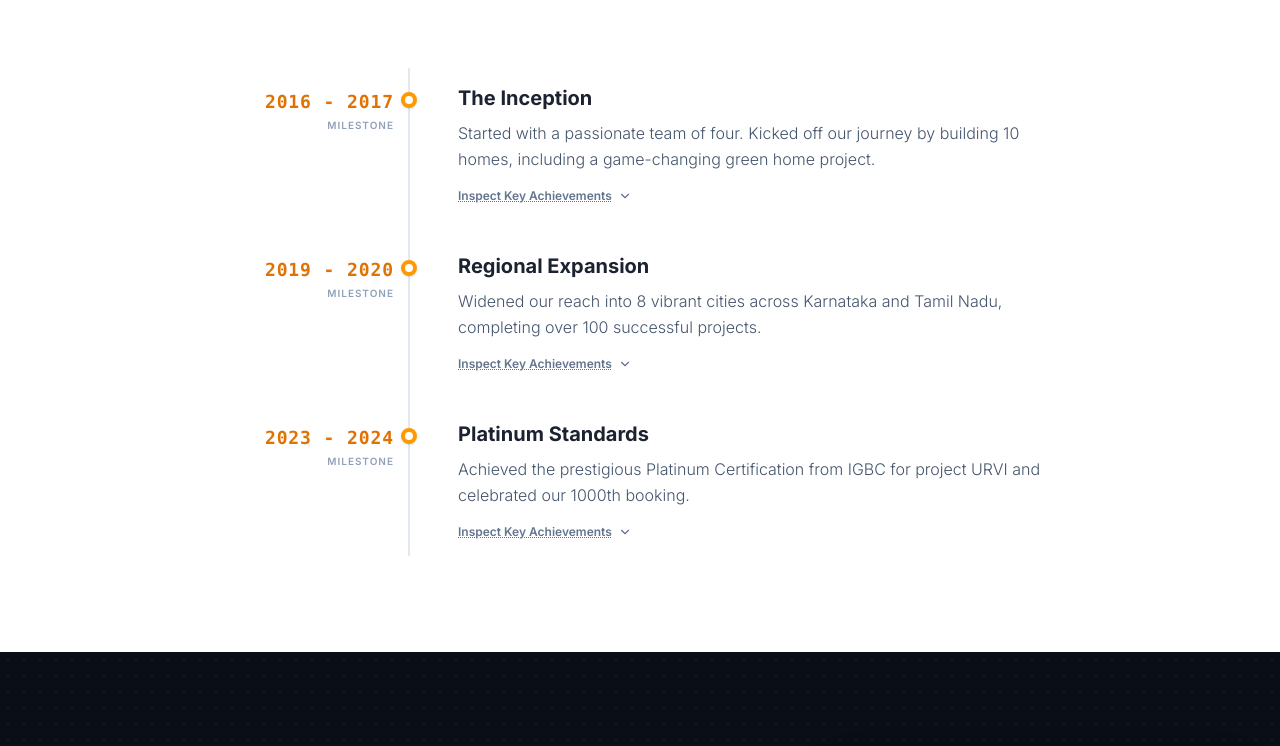
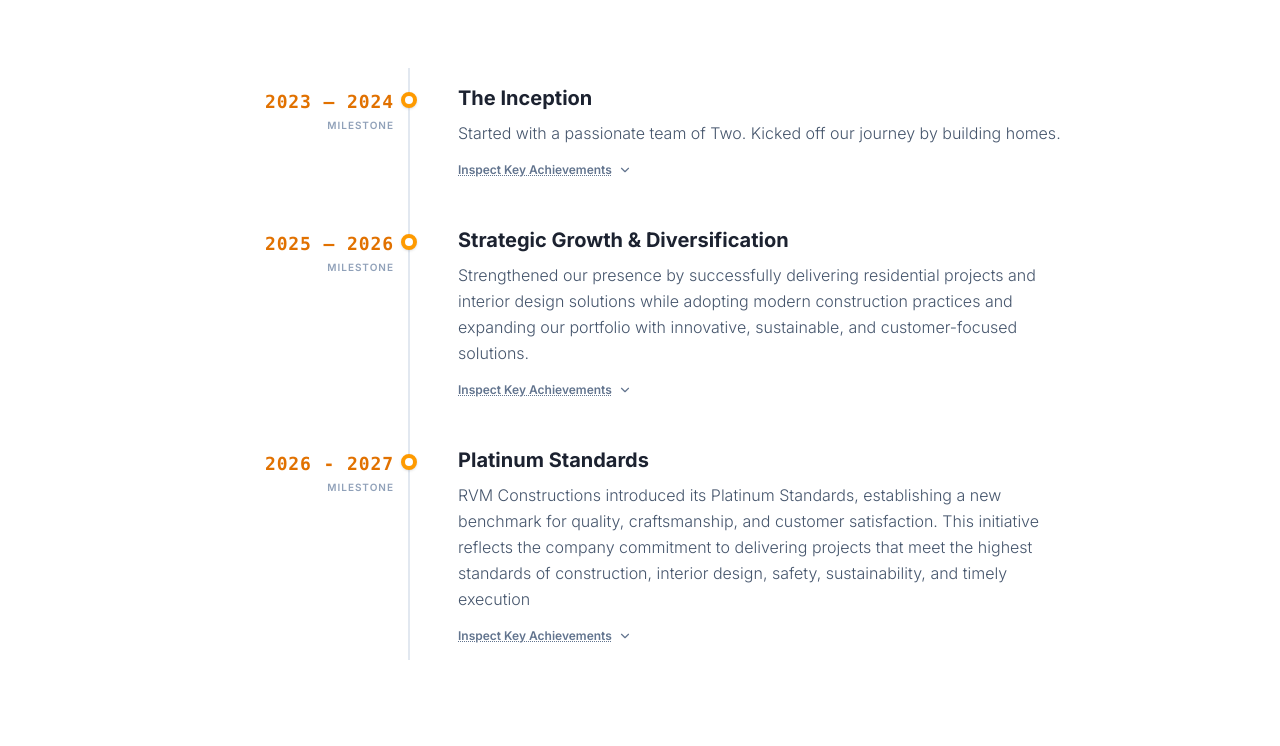
Before and after one commit to vpnxtgen/rvm_construction_proj, a React (Vite) app: page /About_us in a window 1280 px wide. Shown: the part 1588-2334 px from the top of the page. Built offline with nearby package versions, Linux system fonts and the light colour scheme.

Commit message:
changes made in About_us added success story and in found page, removed the commented the founder page.

```diff
--- a/src/About_us.tsx
+++ b/src/About_us.tsx
@@ -192,42 +192,55 @@ export default function App() {
   // Timeline Milestone data
   const timelineData: TimelineItem[] = [
     {
-      years: '2016 - 2017',
+      years: '2023 – 2024',
       title: 'The Inception',
-      description: 'Started with a passionate team of four. Kicked off our journey by building 10 homes, including a game-changing green home project.',
+      description: 'Started with a passionate team of Two. Kicked off our journey by building homes.',
       details: [
-        'Founded with just 4 elite engineers and architects in a small workspace.',
+        'Founded with just 2 elite engineers and architects in a small workspace.',
         'Successfully delivered our first residential project 15 days ahead of schedule.',
-        'Engineered a prototype eco-friendly net-zero villa, proving early technical leadership.',
+        'Engineered a prototype eco-friendly net-zero home, proving early technical leadership.',
         'Established rigid foundation standards exceeding standard civil codes.'
       ],
-      projects: ['URVI Eco-Villas Phase 1', 'The Green-Home Prototype', 'Nandi Hills Private Manor'],
+      projects: ['Location : Sir M Visvesvaraya (MV) Layout', 'Type of Building : G+3 Luxury Residence', 'Owner Name : Dr Thyagaraja'],
       highlightColor: 'from-amber-500 to-yellow-600'
     },
     {
-      years: '2019 - 2020',
-      title: 'Regional Expansion',
-      description: 'Widened our reach into 8 vibrant cities across Karnataka and Tamil Nadu, completing over 100 successful projects.',
+      years: '2025 – 2026',
+      title: 'Strategic Growth & Diversification',
+      description: 'Strengthened our presence by successfully delivering residential projects and interior design solutions while adopting modern construction practices and expanding our portfolio with innovative, sustainable, and customer-focused solutions.',
       details: [
-        'Opened regional headquarters in Bengaluru and Chennai to manage escalating demands.',
-        'Scaled staff count from 12 to 65+ in-house experts.',
-        'Integrated multi-story commercial projects and luxury rowhouses into our portfolio.',
-        'Pioneered 3D concrete analysis on-site to reduce raw material wastage by 18%.'
+        'Successfully delivered a diverse portfolio of residential projects and interior design solutions with a strong focus on quality and timely execution.',
+        'Earned client trust through superior workmanship, transparent business practices, and reliable project delivery.',
+        'Expanded into premium residential home construction, including luxury homes, G+3 residences, and customized dream homes.',
+        'Enhanced project management capabilities by adopting modern construction techniques and innovative, cost-effective building solutions.',
+        'Strengthened our interior design division, offering end-to-end interior solutions tailored to modern living spaces.',
+        'Focused on sustainable construction practices and technology-driven execution to deliver lasting value and exceed customer expectations.'
       ],
-      projects: ['Zenith Commercial Complex', 'Chikkaballapur Landmark Estate', 'Whitefield Rowhouses'],
+      projects: ['Location : Sir M Visvesvayaraya (MV) Layout', 'Type of building : G+2 luxury Residence + Interior Design', 'Owner Name :  Mr Raja Gopal' ],
       highlightColor: 'from-blue-500 to-indigo-600'
     },
     {
-      years: '2023 - 2024',
+      years: '2026 - 2027',
       title: 'Platinum Standards',
-      description: 'Achieved the prestigious Platinum Certification from IGBC for project URVI and celebrated our 1000th booking.',
-      details: [
-        'Awarded IGBC Platinum rating for sustainable and environmental construction protocols.',
-        'Surpassed 1,000 satisfied family handovers across South India.',
-        'Secured international safety certifications for zero on-site critical incidents across 4 years.',
-        'Launched advanced client portal for live 24/7 drone monitoring of project sites.'
+      description: 'RVM Constructions introduced its Platinum Standards, establishing a new benchmark for quality, craftsmanship, and customer satisfaction. This initiative reflects the company commitment to delivering projects that meet the highest standards of construction, interior design, safety, sustainability, and timely execution',
+     details: [
+        'Established Platinum Standards to ensure exceptional quality, precision, and consistency across every project.',
+        'Committed to using premium construction materials and delivering superior craftsmanship with meticulous attention to detail.',
+        'Implemented transparent project management practices to provide clients with complete visibility throughout the construction journey.',
+        'Integrated modern construction techniques, innovative interior design solutions, and sustainable building practices.',
+        'Successfully commenced a premium G+3 residential home project at Kempegowda Layout, Bengaluru, built to RVM Platinum Standards.',
+        'Launched a high-end interior design project, delivering customized turnkey interiors with a focus on functionality, elegance, and premium finishes.',
+        'Focused on safety, quality assurance, and timely project execution while maintaining the highest industry standards.',
+        'Delivered a seamless end-to-end experience, from planning and design to construction and project handover.'
       ],
-      projects: ['URVI Elite Towers', 'RMV Luxury Heights', 'Koramangala Tech Vista'],
+      projects: [
+      'Location: Kempegowda Layout, Bengaluru',
+      'Type of Building: G+3 Luxury Residence + Interior Design',
+      'Owner Name: [Owner Name]',
+      'Location: JP Nagar, Bengaluru',
+      'Type of Building: Interior Design for G+3 Residential Building',
+      'Owner Name: Mr. [Owner Name]'
+    ],
       highlightColor: 'from-emerald-500 to-teal-600'
     }
   ];
@@ -860,7 +873,7 @@ export default function App() {
               { num: '1', label: 'SITE ENGINEERS', desc: 'Precision on-site execution managers' },
               { num: '11', label: 'COORDINATORS', desc: 'Liaison & compliance clearance officers' },
               { num: '1', label: 'DESIGNERS', desc: 'Interior ergonomics & custom spaces' },
-              { num: '20+', label: 'SKILLED LABOUR', desc: 'Masonry, metallurgy, carpentry craftsmen' }
+              { num: '40+', label: 'SKILLED LABOUR', desc: 'Masonry, metallurgy, carpentry craftsmen' }
             ].map((stat, idx) => (
               <div
                 key={idx}
```
Also changed, not shown: src/components/Founder.tsx (+7 -7 lines).
